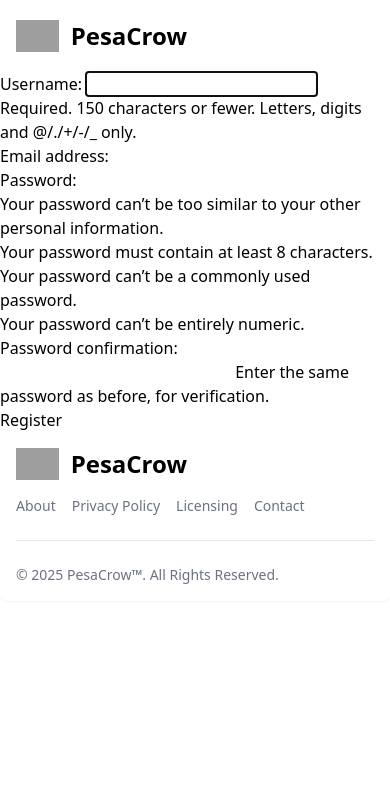
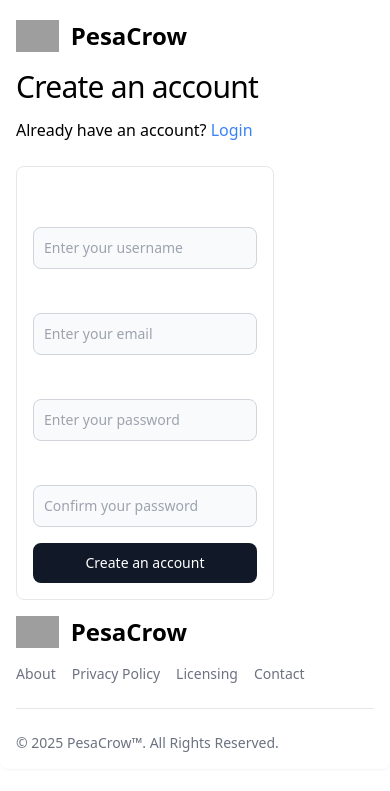
Before and after one commit to NestaNdereva23/PesaCrow, a Django app: page /home/register/ in a window 390 px wide. Shown: the top 791 px of the page. Run offline with Django 5.2, Linux system fonts and the light colour scheme; some libraries are stand-ins or nearby versions; grey boxes are pictures that could not be loaded.

Commit message:
registration form page implementation                                                                  - added form handling and styling using tailwind

```diff
--- a/home/templates/registration/registration.html
+++ b/home/templates/registration/registration.html
@@ -2,14 +2,48 @@
 
 {% block content %}
 
-    <div>
-        <form method="post">
-            {% csrf_token %}
-            {{  form.as_p }}
-            <button class="bg-secondaryblue">Register</button>
-        </form>
+    <section class="bg-white">
+        <div class="grid max-w-screen-xl px-4 mx-auto lg:gap-8 xl:gap-0 lg:py-16 lg:grid-cols-12">
+            <div class="mr-auto place-self-center lg:col-span-7">
+                <h1 class="max-w-2xl mb-4 text-3xl font-light tracking-tight leading-none md:text-4xl xl:text-6xl text-black">
+                    Create an account
+                </h1>
+                <p class="max-w-2xl mb-6 font-light text-black lg:mb-8 md:text-base lg:text-lg text-black">
+                    Already have an account? <a href="{% url 'login' %}" class="text-blue-500">Login</a>
+                </p>
+                <div class="w-sm p-4 space-y-2 bg-secondaryblue border border-gray-200 rounded-lg md:space-y-6 sm:p-8">
+                    <form method="post" class="w-sm space-y-4 md:space-y-6">
+                        {% csrf_token %}
+                        <div>
+                            <label for="username" class="block mb-2 text-sm font-medium text-white">Name</label>
+                            <input type="text" name="username" id="username" class="bg-gray-50 border border-gray-300 text-gray-900 text-sm rounded-lg focus:ring-primary-600 focus:border-primary-600 block w-full p-2.5" placeholder="Enter your username">
+                        </div>
+                        <div>
+                            <label for="email" class="block mb-2 text-sm font-medium text-white">Email</label>
+                            <input type="email" name="email" id="email" class="bg-gray-50 border border-gray-300 text-gray-900 text-sm rounded-lg focus:ring-primary-600 focus:border-primary-600 block w-full p-2.5" placeholder="Enter your email">
+                        </div>
+                        <div>
+                            <label for="password" class="block mb-2 text-sm font-medium text-white">Password</label>
+                            <input type="password" name="password1" id="password" class="bg-gray-50 border border-gray-300 text-gray-900 text-sm rounded-lg focus:ring-primary-600 focus:border-primary-600 block w-full p-2.5" placeholder="Enter your password">
+                        </div>
+                        <div>
+                            <label for="password" class="block mb-2 text-sm font-medium text-white">Confirm Password</label>
+                            <input type="password" name="password2" id="password" class="bg-gray-50 border border-gray-300 text-gray-900 text-sm rounded-lg focus:ring-primary-600 focus:border-primary-600 block w-full p-2.5" placeholder="Confirm your password">
+                        </div>
 
-    </div>
+                        <button type="submit" class="w-full text-white bg-gray-900 hover:bg-gray-600 focus:ring-4 focus:outline-none focus:ring-primary-300 font-medium rounded-lg text-sm px-5 py-2.5 text-center">Create an account</button>
+                    </form>
+                </div>
+
+
+            </div>
+            <div class="hidden lg:mt-0 lg:col-span-5 lg:flex">
+                <img src="https://flowbite.s3.amazonaws.com/blocks/marketing-ui/hero/phone-mockup.png" alt="mockup">
+            </div>
+
+        </div>
+
+    </section>
 
 
 {% endblock %}
```
Also changed, not shown: 1 other file.
